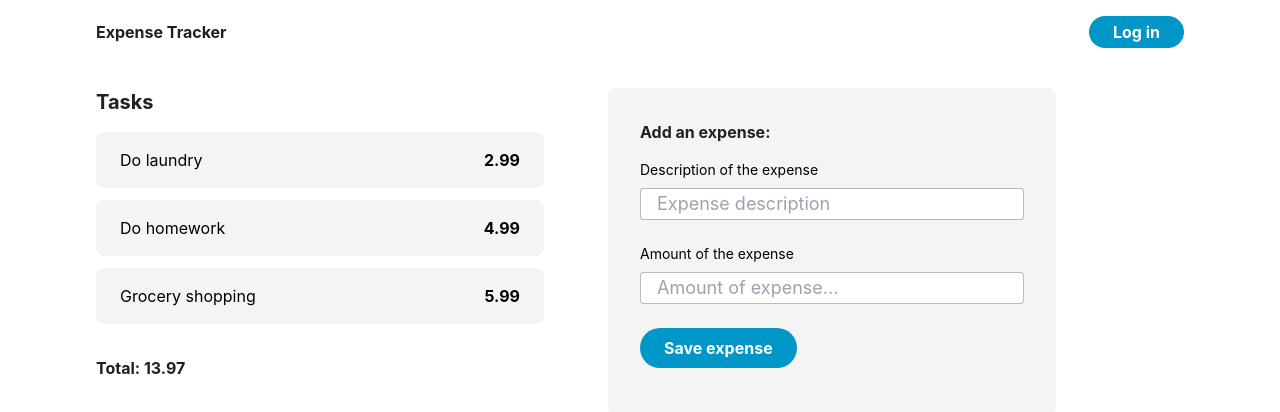
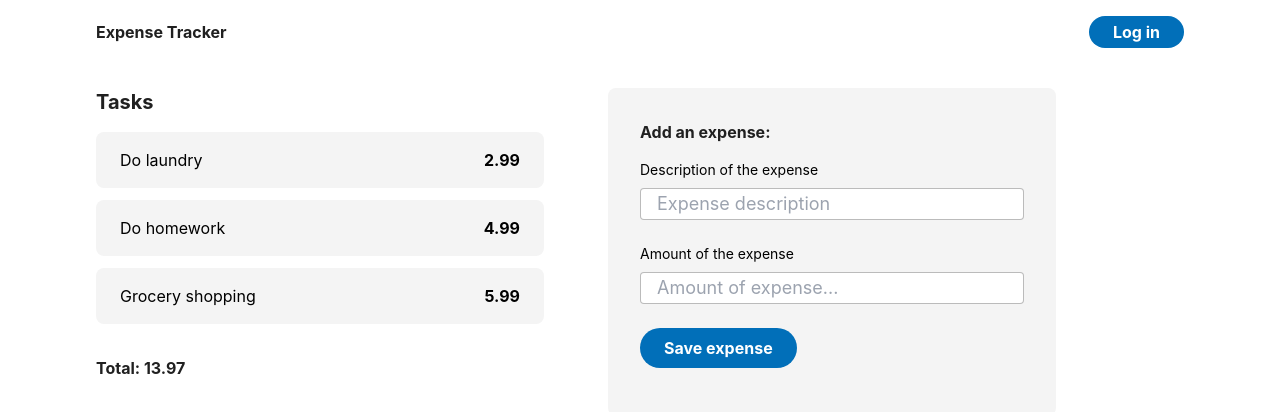
Before and after one commit to RicardoMicale/React-Task-tracker, a React (Create React App) app: page / in a window 1280 px wide. Shown: the top 412 px of the page. Built offline with nearby package versions, Linux system fonts and the light colour scheme.

Commit message:
dark blue added

```diff
--- a/tailwind.config.js
+++ b/tailwind.config.js
@@ -8,9 +8,10 @@ module.exports = {
       'white': '#ffffff',
       'gray': '#202020',
       'light-gray': '#f4f4f4',
-      'blue': '#0096c7',
+      'blue': '#016FB9',
       'green': '#2dc653',
-      'red': '#d90429'
+      'red': '#d90429',
+      'dark-blue': '#0D4C6F',
     },
     extend: {},
   },
```
